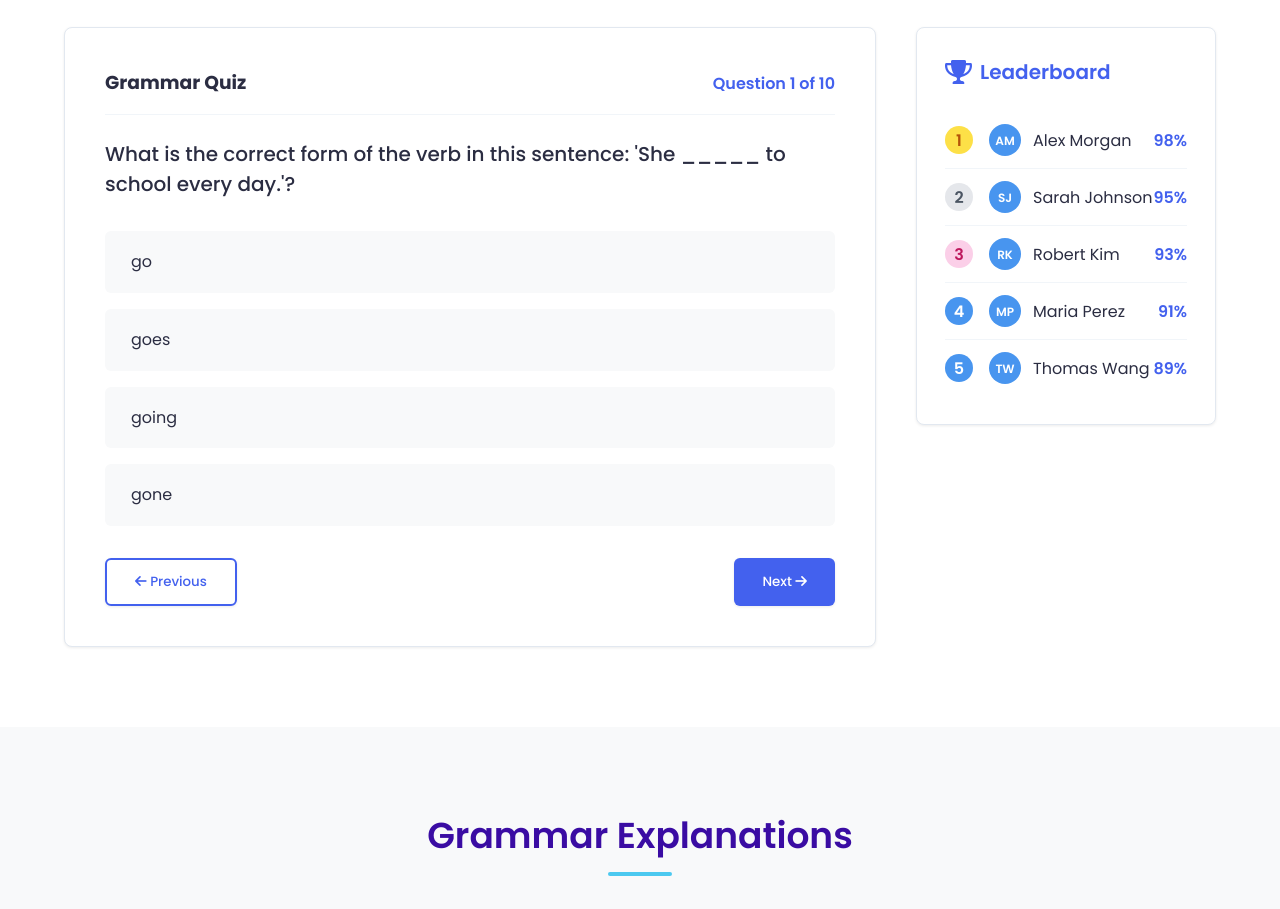
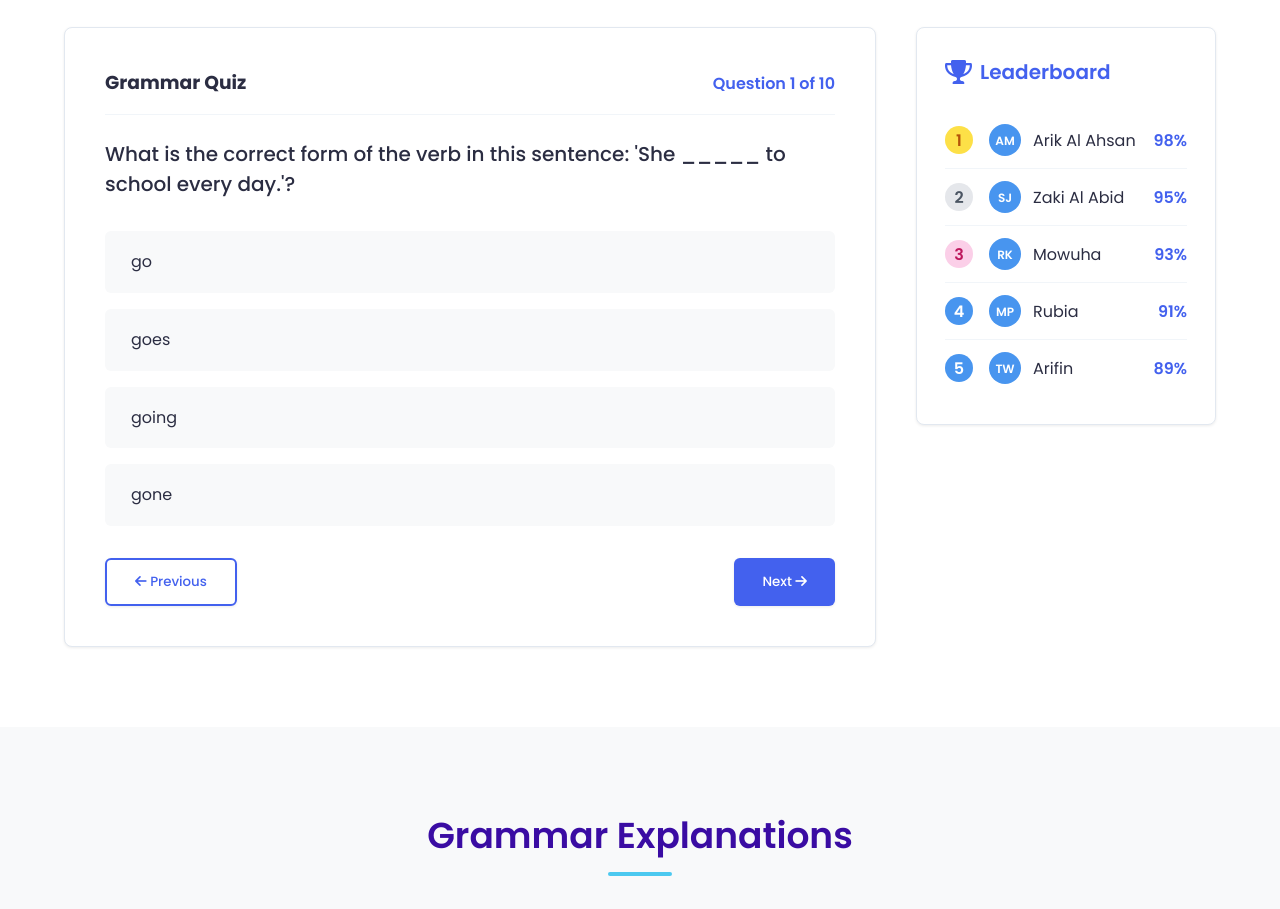
Before and after one commit to arikalahsan/educhat, a plain HTML site: page index.html in a window 1280 px wide. Shown: the part 2980-3889 px from the top of the page. Drawn offline with Linux system fonts and the light colour scheme.

Commit message:
Add files via upload

```diff
--- a/index.html
+++ b/index.html
@@ -1403,7 +1403,7 @@
                             <div class="leaderboard-rank">1</div>
                             <div class="leaderboard-user">
                                 <div class="leaderboard-avatar">AM</div>
-                                <div>Alex Morgan</div>
+                                <div>Arik Al Ahsan</div>
                             </div>
                             <div class="leaderboard-score">98%</div>
                         </li>
@@ -1411,7 +1411,7 @@
                             <div class="leaderboard-rank">2</div>
                             <div class="leaderboard-user">
                                 <div class="leaderboard-avatar">SJ</div>
-                                <div>Sarah Johnson</div>
+                                <div>Zaki Al Abid</div>
                             </div>
                             <div class="leaderboard-score">95%</div>
                         </li>
@@ -1419,7 +1419,7 @@
                             <div class="leaderboard-rank">3</div>
                             <div class="leaderboard-user">
                                 <div class="leaderboard-avatar">RK</div>
-                                <div>Robert Kim</div>
+                                <div>Mowuha</div>
                             </div>
                             <div class="leaderboard-score">93%</div>
                         </li>
@@ -1427,7 +1427,7 @@
                             <div class="leaderboard-rank">4</div>
                             <div class="leaderboard-user">
                                 <div class="leaderboard-avatar">MP</div>
-                                <div>Maria Perez</div>
+                                <div>Rubia</div>
                             </div>
                             <div class="leaderboard-score">91%</div>
                         </li>
@@ -1435,7 +1435,7 @@
                             <div class="leaderboard-rank">5</div>
                             <div class="leaderboard-user">
                                 <div class="leaderboard-avatar">TW</div>
-                                <div>Thomas Wang</div>
+                                <div>Arifin</div>
                             </div>
                             <div class="leaderboard-score">89%</div>
                         </li>
@@ -1865,7 +1865,8 @@
                         "rubia": "Nosto Meya, Ak Number Beadop",
                         "arik al ahsan": "Full Stack Web Developer based in (MERN STACK)",
                         "arifin": "Arik er Enemey",
-                        "hi": "Hello, I can help you ?"
+                        "hi": "Hello, I can help you ?",
+                        "hello": "Hi, I can help you ?"
                     };
 
                     setTimeout(() => {
```
